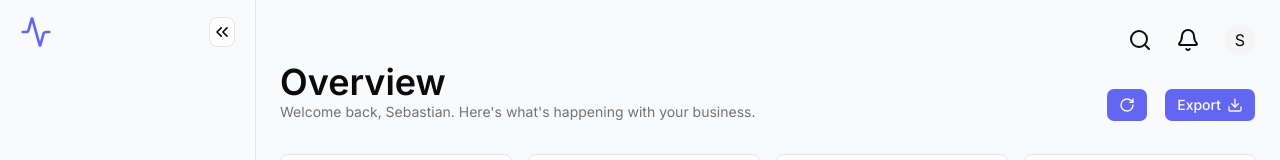
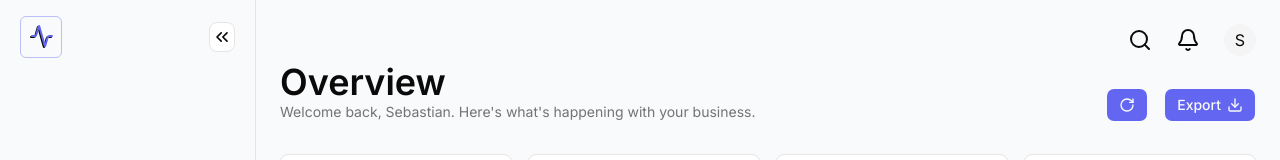
Before and after one commit to svsxn/metricly, a Next.js app: page / in a window 1280 px wide. Shown: the top 160 px of the page. Built offline with nearby package versions, Linux system fonts and the light colour scheme.

Commit message:
feat: update logo

```diff
--- a/src/components/dashboard/sidebar.tsx
+++ b/src/components/dashboard/sidebar.tsx
@@ -4,7 +4,16 @@ export default function Sidebar() {
   return (
     <aside className="w-64 border-r px-5 py-4">
       <div className="flex justify-between items-center">
-        <ActivityIcon size={32} color="var(--primary)" />
+        <div className="border p-2 rounded-sm border-primary/40">
+          <div className="relative">
+            <ActivityIcon size={24} />
+            <ActivityIcon
+              size={24}
+              color="var(--primary)"
+              className="absolute left-px bottom-px"
+            />
+          </div>
+        </div>
         <div className="bg-card px-0.5 py-1 border hover:cursor-pointer rounded-md">
           <ChevronsLeftIcon size={20} />
         </div>
```
